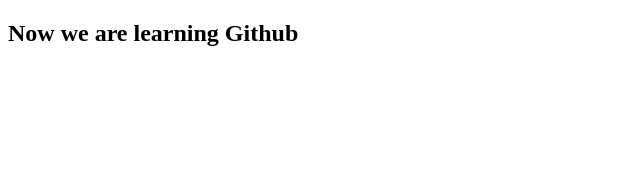
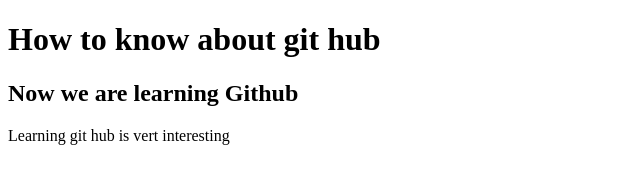
Before and after one commit to bijoydasbd/My-New-Project, a plain HTML site: page index.html in a window 1280 px wide. Shown: the whole page, without its empty margins (0-640 px from the left). Drawn offline with Linux system fonts and the light colour scheme.

Commit message:
add a header

```diff
--- a/index.html
+++ b/index.html
@@ -7,6 +7,8 @@
     <title>Document</title>
 </head>
 <body>
+    <h1>How to know about git hub</h1>
     <h2>Now we are learning Github</h2>
+    <p>Learning git hub is vert interesting</p>
 </body>
 </html>
```
